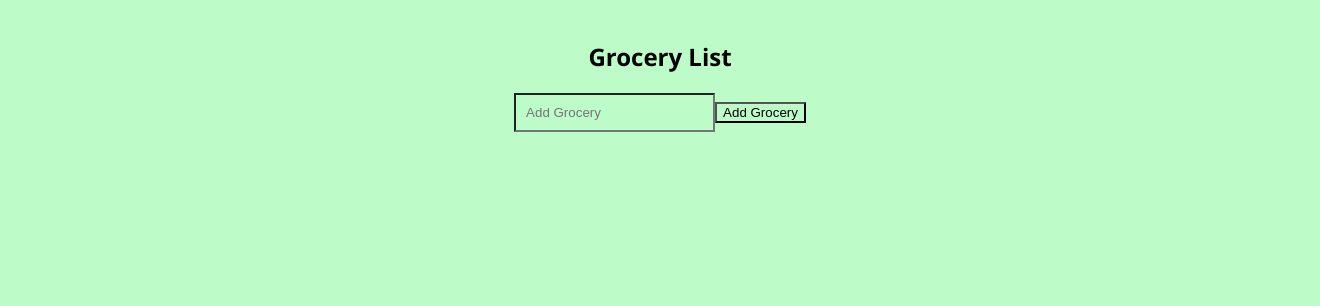
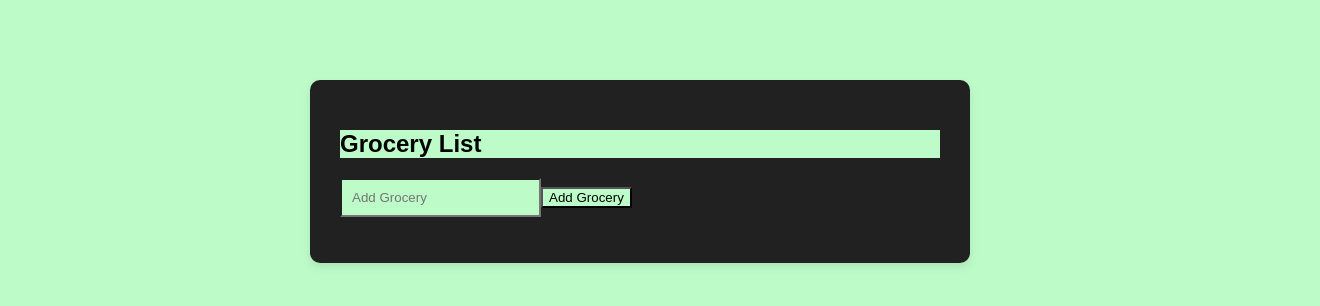
Before and after one commit to Eshhaa11/grocery-list, a React (Create React App) app: page / in a window 1280 px wide. Shown: the top 306 px of the page, 1320 px wide, since content can reach past the window. Built offline with nearby package versions, Linux system fonts and the light colour scheme.

Commit message:
added bgc

```diff
--- a/src/Components/Grocery.css
+++ b/src/Components/Grocery.css
@@ -3,12 +3,16 @@
 }
 
 .cont {
-    margin:  0px;
-    padding: 20px;
-    width: 100%;
-    text-align: center;
-    font-family: 'Segoe UI';
+    max-width: 600px;
+    margin: 80px auto;
+    padding: 30px;
+    background-color: rgb(33, 33, 33);
+    border-radius: 10px;
+    box-shadow: 0 4px 10px rgba(0, 0, 0, 0.1);
+    font-family: 'Arial', sans-serif;
+
 }
+
 
 input {
     padding: 10px;
```
